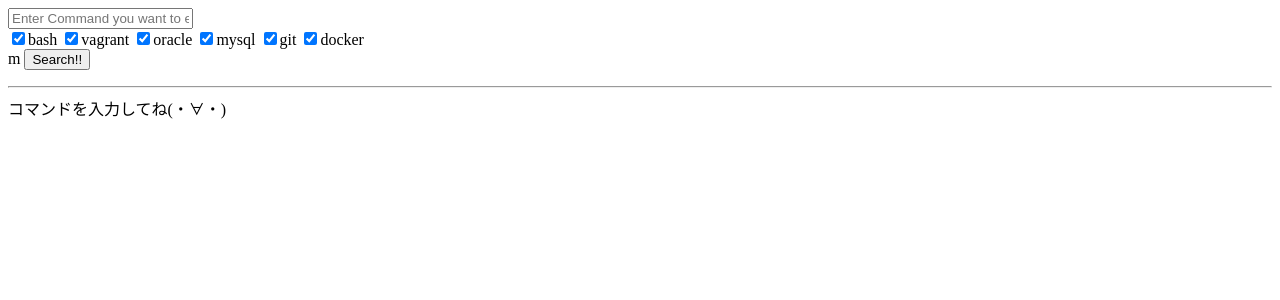
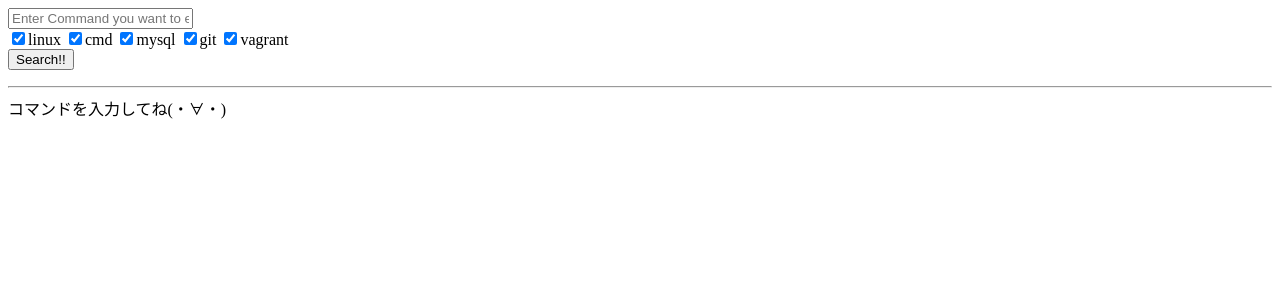
Before and after one commit to yusukehisatsu/command, a PHP site: page /module/Command/view/command/index/index.phtml in a window 1280 px wide. Shown: the top 300 px of the page. Run offline with PHP 8.4, Linux system fonts and the light colour scheme; some libraries are stand-ins or nearby versions.

Commit message:
index.phtml edit

```diff
--- a/module/Command/view/command/index/index.phtml
+++ b/module/Command/view/command/index/index.phtml
@@ -3,13 +3,12 @@
   <div class="form-group">
     <input type="text" class="form-control" name="command" id="command" placeholder="Enter Command you want to execute!">
     <div class="btn-group" data-toggle="buttons">
-        <label class="btn btn-conditions active"><input type="checkbox" autocomplete="off" name="check" value="00" checked>bash</label>
-        <label class="btn btn-conditions active"><input type="checkbox" autocomplete="off" name="check" value="01" checked>vagrant</label>
-        <label class="btn btn-conditions active"><input type="checkbox" autocomplete="off" name="check" value="02" checked>oracle</label>
-        <label class="btn btn-conditions active"><input type="checkbox" autocomplete="off" name="check" value="03" checked>mysql</label>
-        <label class="btn btn-conditions active"><input type="checkbox" autocomplete="off" name="check" value="04" checked>git</label>
-        <label class="btn btn-conditions active"><input type="checkbox" autocomplete="off" name="check" value="05" checked>docker</label>
-    </div>m
+        <label class="btn btn-conditions active"><input type="checkbox" autocomplete="off" name="check" value="00" checked>linux</label>
+        <label class="btn btn-conditions active"><input type="checkbox" autocomplete="off" name="check" value="01" checked>cmd</label>
+        <label class="btn btn-conditions active"><input type="checkbox" autocomplete="off" name="check" value="02" checked>mysql</label>
+        <label class="btn btn-conditions active"><input type="checkbox" autocomplete="off" name="check" value="03" checked>git</label>
+        <label class="btn btn-conditions active"><input type="checkbox" autocomplete="off" name="check" value="04" checked>vagrant</label>
+    </div>
     <button name="search" id="search" class="center-block btn btn-success">Search!!</button>
   </div>
   </form>
```
